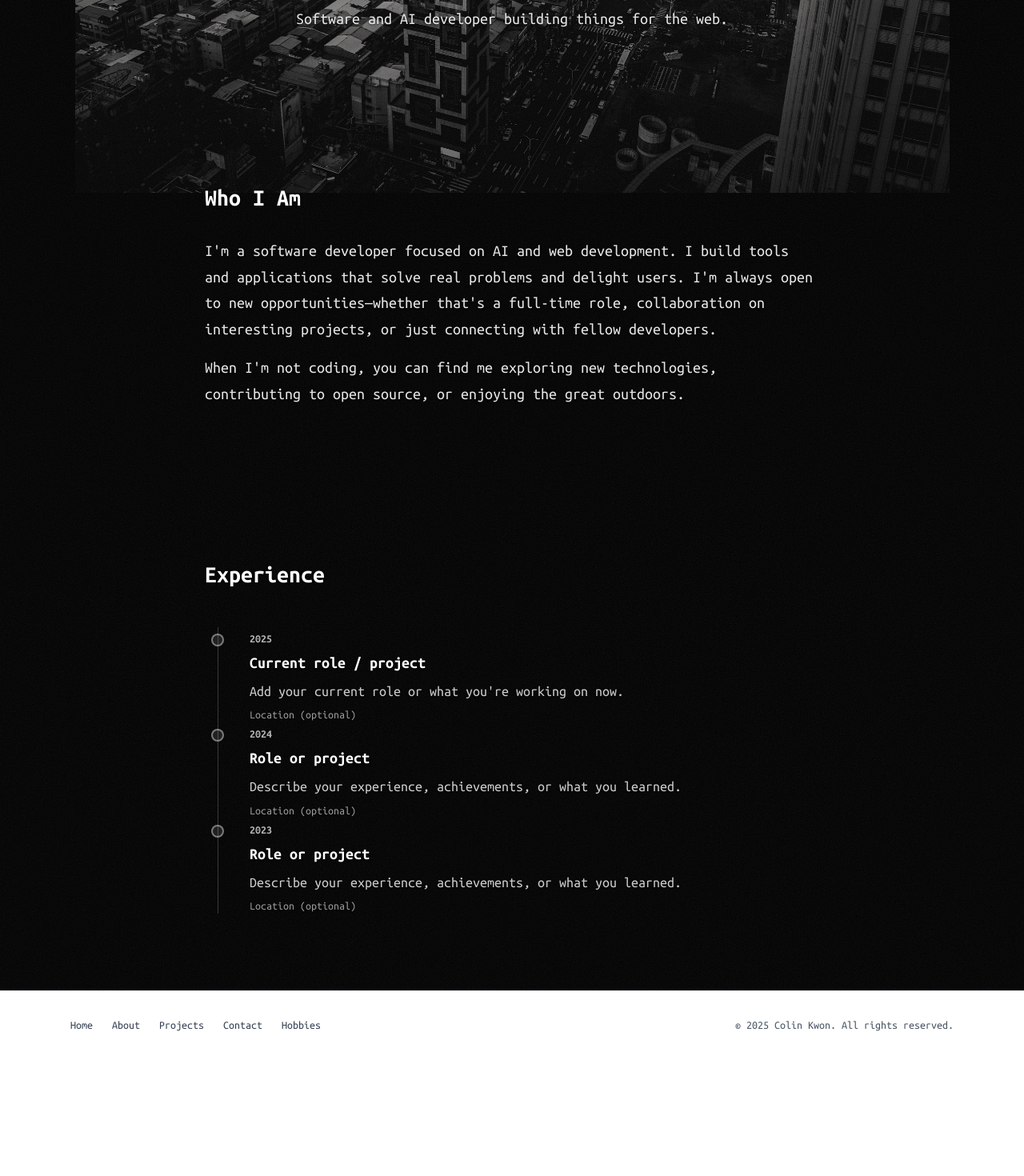
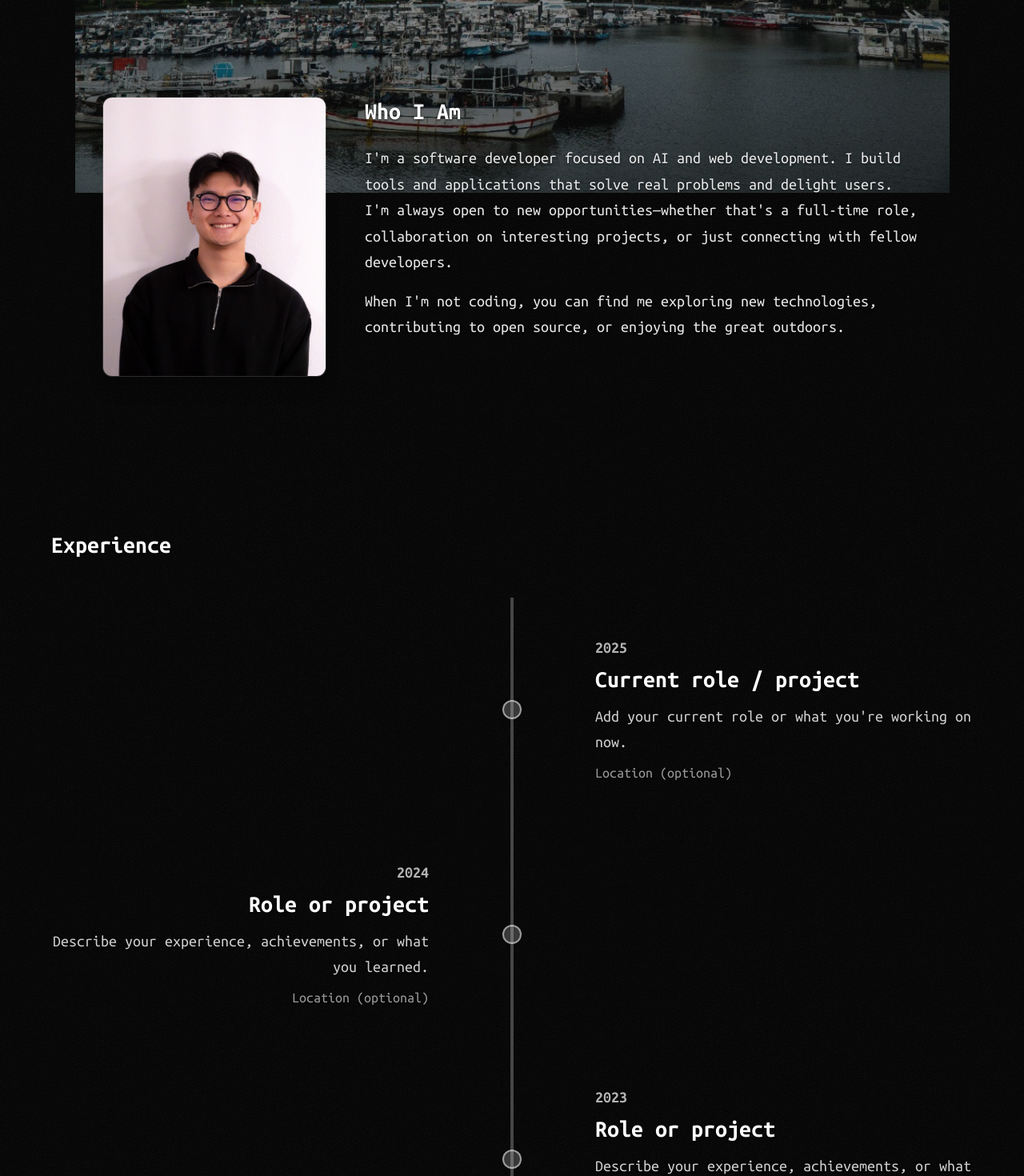
Before and after one commit to Cobby914/Personal_Website, a Next.js app: page /about in a window 1280 px wide. Shown: the part 600-2070 px from the top of the page at 80% size. Before the commit the page ends 1923 px from the top, so only its background shows below. Built offline with nearby package versions, Linux system fonts and the light colour scheme.

Commit message:
Added a new background and also uploaded a picture of me. Finally made the tree alternate left and right.

```diff
--- a/app/about/page.js
+++ b/app/about/page.js
@@ -1,5 +1,10 @@
+import dynamic from "next/dynamic";
 import AppShell from "@/components/AppShell";
-import AboutPageContent from "@/components/about/AboutPageContent";
+
+const AboutPageContent = dynamic(
+  () => import("@/components/about/AboutPageContent"),
+  { ssr: true }
+);
 
 export const metadata = {
   title: "About | Colin Kwon",
@@ -8,7 +13,7 @@ export const metadata = {
 
 export default function AboutPage() {
   return (
-    <AppShell backgroundImage="/images/background.jpg">
+    <AppShell backgroundImage="/images/about-background.png">
       <AboutPageContent />
     </AppShell>
   );
--- a/components/about/AboutPageContent.jsx
+++ b/components/about/AboutPageContent.jsx
@@ -3,8 +3,7 @@
 import AnimateOnScroll from "@/components/ui/AnimateOnScroll/AnimateOnScroll";
 import ExperienceTimeline from "./ExperienceTimeline";
 
-// Placeholder image for landing - replace with real path when available
-const LANDING_IMAGE = "https://placehold.co/320x400/1a1a2e/4a5568?text=Photo";
+const LANDING_IMAGE = "/images/profile-photo.png";
 
 const textShadow = "0 1px 3px rgba(0,0,0,0.8)";
 const textShadowSoft = "0 1px 2px rgba(0,0,0,0.6)";
@@ -19,15 +18,6 @@ export default function AboutPageContent() {
       >
         <AnimateOnScroll>
           <div className="mx-auto max-w-4xl">
-            <div className="mb-8 flex justify-center">
-              <div className="overflow-hidden rounded-xl border border-white/10 bg-white/5 shadow-xl">
-                <img
-                  src={LANDING_IMAGE}
-                  alt="Profile"
-                  className="aspect-[4/5] w-[200px] object-cover sm:w-[240px] md:w-[280px]"
-                />
-              </div>
-            </div>
             <h1
               className="text-3xl font-bold text-white sm:text-4xl md:text-5xl"
               style={{ textShadow }}
@@ -49,10 +39,20 @@ export default function AboutPageContent() {
         id="about-who-i-am"
         className="relative w-full px-6 py-20 sm:px-8 md:py-24"
       >
-        <div className="mx-auto max-w-3xl">
-          <AnimateOnScroll>
+        <div className="mx-auto max-w-5xl">
+          <div className="flex flex-col gap-10 md:flex-row md:items-start md:gap-12">
+            <AnimateOnScroll stagger={0} as="div" className="flex-shrink-0">
+              <div className="mx-auto w-full max-w-[280px] overflow-hidden rounded-xl border border-white/10 bg-white/5 shadow-xl md:mx-0">
+                <img
+                  src={LANDING_IMAGE}
+                  alt="Colin Kwon"
+                  className="aspect-[4/5] w-full object-cover"
+                />
+              </div>
+            </AnimateOnScroll>
+            <AnimateOnScroll stagger={80} as="div" className="flex-1">
               <h2
-              className="mb-8 text-2xl font-bold text-white sm:text-3xl"
+                className="mb-6 text-2xl font-bold text-white sm:text-3xl"
                 style={{ textShadow }}
               >
                 Who I Am
@@ -76,6 +76,7 @@ export default function AboutPageContent() {
               </div>
             </AnimateOnScroll>
           </div>
+        </div>
       </section>
 
       {/* Section 3: Experience timeline */}
@@ -83,7 +84,7 @@ export default function AboutPageContent() {
         id="about-experience"
         className="relative w-full px-6 py-20 sm:px-8 md:py-24"
       >
-        <div className="mx-auto max-w-3xl">
+        <div className="mx-auto max-w-6xl">
           <AnimateOnScroll>
             <h2
               className="mb-12 text-2xl font-bold text-white sm:text-3xl"
--- a/components/about/ExperienceTimeline.jsx
+++ b/components/about/ExperienceTimeline.jsx
@@ -32,53 +32,66 @@ const textShadowSoft = "0 1px 2px rgba(0,0,0,0.6)";
 export default function ExperienceTimeline() {
   return (
     <div className="relative">
-      {/* Vertical line */}
+      {/* Vertical line - centered */}
       <div
-        className="absolute left-3 top-0 bottom-0 w-px bg-white/20 sm:left-4"
+        className="absolute left-1/2 top-0 bottom-0 w-1 -translate-x-1/2 bg-white/25"
         aria-hidden
       />
 
       <div className="space-y-0">
-        {TIMELINE_ENTRIES.map((entry, i) => (
-          <AnimateOnScroll key={entry.id} stagger={i * 60} as="div">
-            <div className="relative flex gap-6 pb-12 last:pb-0">
-              {/* Timeline dot */}
-              <div className="relative z-10 flex h-6 w-6 flex-shrink-0 items-center justify-center sm:h-8 sm:w-8">
-                <div className="h-3 w-3 rounded-full border-2 border-white/40 bg-white/10 sm:h-4 sm:w-4" />
-              </div>
-
-              {/* Content */}
-              <div className="flex-1 pt-0.5">
+        {TIMELINE_ENTRIES.map((entry, i) => {
+          const isRight = i % 2 === 0;
+          const content = (
+            <>
               <span
-                  className="text-sm font-semibold text-white/70"
+                className="text-lg font-semibold text-white/70 md:text-xl"
                 style={{ textShadow: textShadowSoft }}
               >
                 {entry.year}
               </span>
               <h3
-                  className="mt-1 text-lg font-semibold text-white sm:text-xl"
+                className="mt-2 text-xl font-semibold text-white md:text-2xl lg:text-3xl"
                 style={{ textShadow: textShadowSoft }}
               >
                 {entry.title}
               </h3>
               <p
-                  className="mt-2 text-base leading-relaxed text-white/80 sm:text-lg"
+                className="mt-3 text-base leading-relaxed text-white/80 md:text-lg lg:text-xl"
                 style={{ textShadow: textShadowSoft }}
               >
                 {entry.description}
               </p>
               {entry.location && (
                 <p
-                    className="mt-1 text-sm text-white/60"
+                  className="mt-2 text-base text-white/60 md:text-lg"
                   style={{ textShadow: textShadowSoft }}
                 >
                   {entry.location}
                 </p>
               )}
+            </>
+          );
+          return (
+            <AnimateOnScroll key={entry.id} stagger={i * 80} as="div">
+              <div className="relative flex min-h-[180px] items-center py-8 md:min-h-[220px] md:py-12">
+                {/* Left content (odd index) */}
+                <div className="flex w-1/2 flex-col pr-8 text-right md:pr-16">
+                  {!isRight && <div className="inline-flex flex-col items-end">{content}</div>}
+                </div>
+
+                {/* Center: Timeline dot */}
+                <div className="relative z-10 flex h-12 w-12 flex-shrink-0 items-center justify-center md:h-16 md:w-16 lg:h-20 lg:w-20">
+                  <div className="h-4 w-4 rounded-full border-2 border-white/50 bg-white/20 md:h-5 md:w-5 lg:h-6 lg:w-6" />
+                </div>
+
+                {/* Right content (even index) */}
+                <div className="flex w-1/2 flex-col pl-8 text-left md:pl-16">
+                  {isRight && <div className="inline-flex flex-col items-start">{content}</div>}
                 </div>
               </div>
             </AnimateOnScroll>
-        ))}
+          );
+        })}
       </div>
     </div>
   );
```
Also changed, not shown: public/images/about-background.png (added), public/images/profile-photo.png (added). Lines whose indentation alone changed are shown as unchanged.
